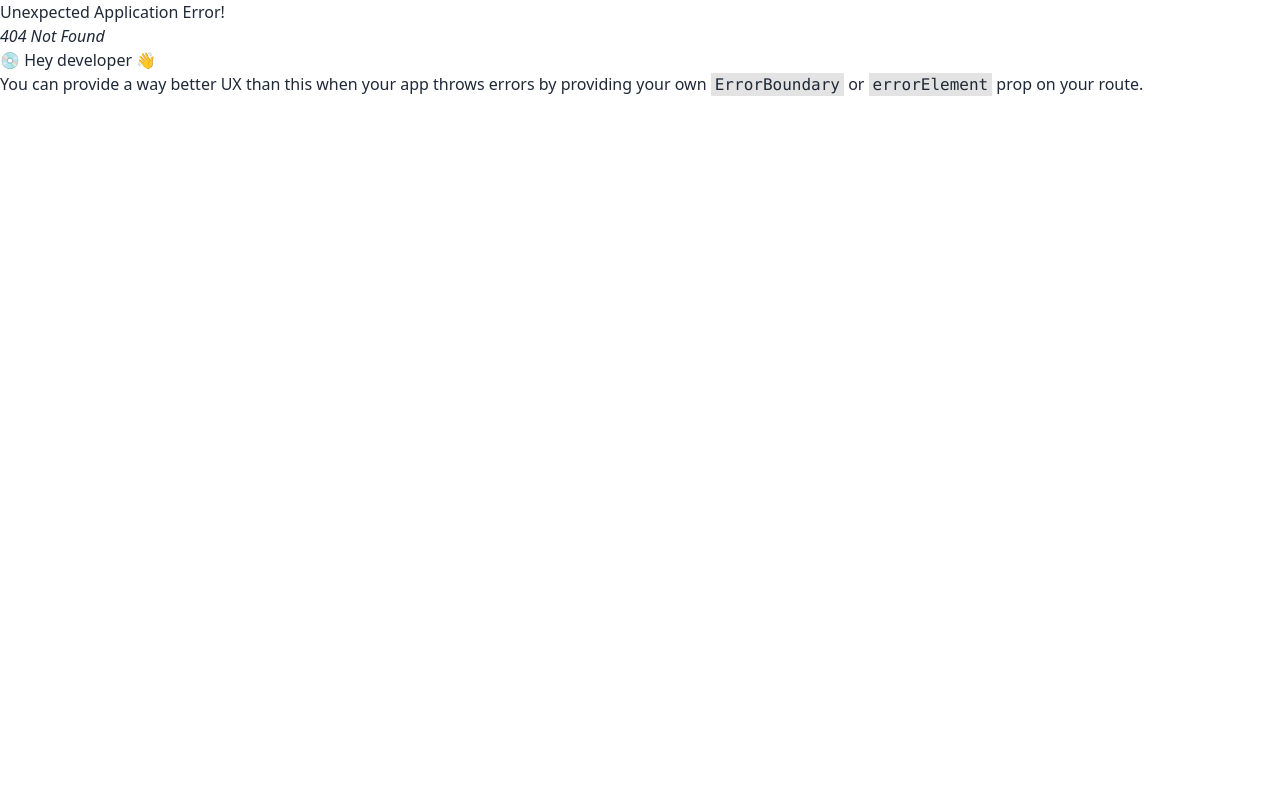
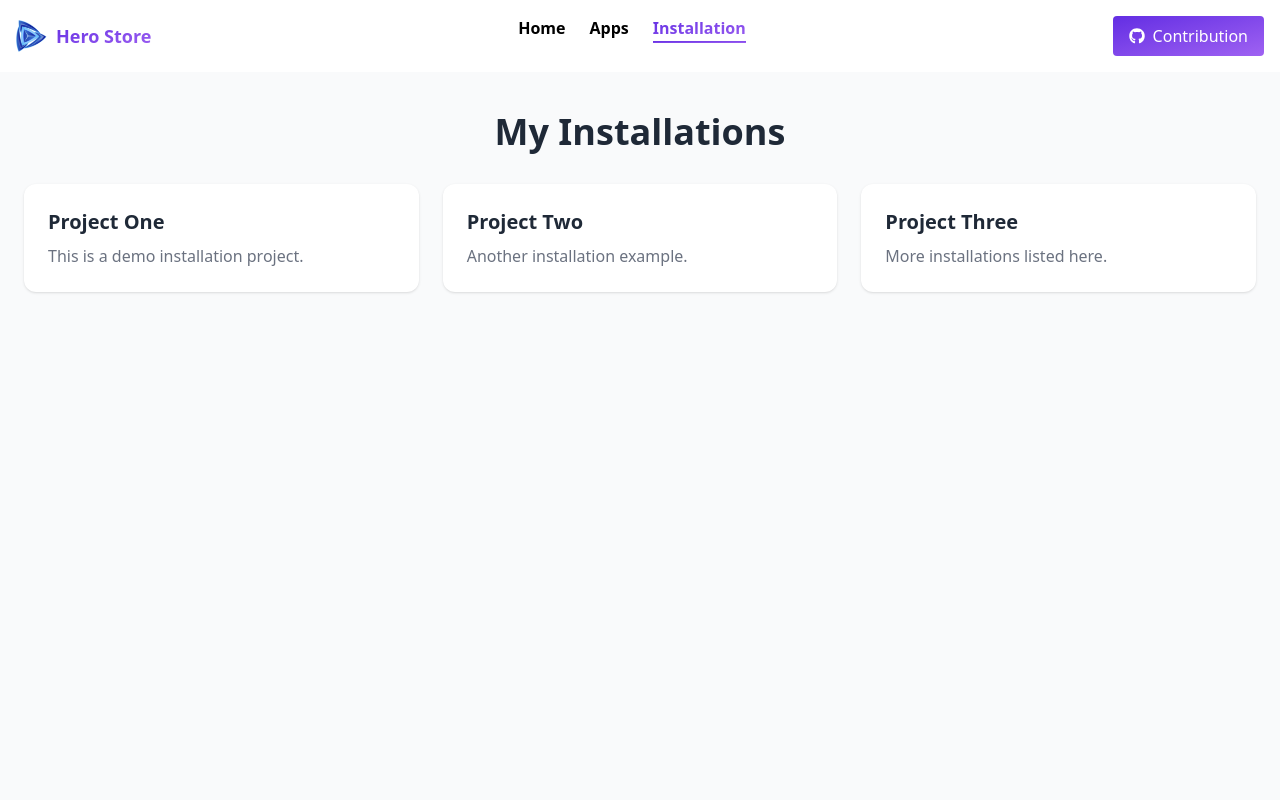
Before and after one commit to ALAMIN761740/HERO_STORE, a React (Vite) app: page /installation in a window 1280 px wide. Before the commit this address had no page. Shown: the top 800 px of the page. Built offline with nearby package versions, Linux system fonts and the light colour scheme.

Commit message:
Add ErrorPage.jsx and MyInstallation.jsx

```diff
--- a/src/components/Footer.jsx
+++ b/src/components/Footer.jsx
@@ -1,5 +1,5 @@
 import { FaGlobe, FaTwitter, FaLinkedin, FaInstagram } from "react-icons/fa";
-import { NavLink } from "react-router";
+import { Link } from "react-router";
 
 const Footer = () => {
   return (
@@ -8,10 +8,10 @@ const Footer = () => {
       <div className="max-w-7xl mx-auto px-6 py-12 flex  justify-between gap-8 items-start  text-center md:text-left">
 
 
-        <NavLink to="/" className="inline-flex items-center space-x-2">
+        <Link to="/" className="inline-flex items-center space-x-2">
             <img className="w-8 h-8" src="./../../assets/logo.png" alt="Hero Store logo" />
             <span className="text-lg font-semibold  ">Hero Store</span>
-        </NavLink>
+        </Link>
 
 
         <div>
--- /dev/null
+++ b/src/pages/ErrorPage.jsx
@@ -0,0 +1,22 @@
+import { Link } from "react-router";
+
+const ErrorPage = () => {
+  return (
+    <div className="flex flex-col items-center justify-center h-screen bg-gray-100 text-center px-4">
+      <h1 className="text-7xl font-bold text-red-500">404</h1>
+      <p className="text-2xl mt-4 font-semibold">Page Not Found</p>
+      <p className="text-gray-500 mt-2">
+        Oops! The page you are looking for does not exist.
+      </p>
+
+      <Link
+        to="/"
+        className="mt-6 px-6 py-3 bg-gradient-to-r from-purple-600 to-indigo-600 text-white rounded-lg shadow hover:scale-105 transition"
+      >
+        Go Back Home
+      </Link>
+    </div>
+  );
+};
+
+export default ErrorPage;
--- /dev/null
+++ b/src/pages/MyInstallation.jsx
@@ -0,0 +1,40 @@
+
+
+
+const MyInstallation = () => {
+  return (
+    <div className="min-h-screen bg-gray-50 px-6 py-10">
+      <h1 className="text-4xl font-bold text-center mb-8">
+        My Installations
+      </h1>
+
+      <div className="grid md:grid-cols-3 gap-6">
+        {/* Card 1 */}
+        <div className="bg-white p-6 rounded-xl shadow hover:shadow-lg transition">
+          <h2 className="text-xl font-semibold mb-2">Project One</h2>
+          <p className="text-gray-500">
+            This is a demo installation project.
+          </p>
+        </div>
+
+        {/* Card 2 */}
+        <div className="bg-white p-6 rounded-xl shadow hover:shadow-lg transition">
+          <h2 className="text-xl font-semibold mb-2">Project Two</h2>
+          <p className="text-gray-500">
+            Another installation example.
+          </p>
+        </div>
+
+        {/* Card 3 */}
+        <div className="bg-white p-6 rounded-xl shadow hover:shadow-lg transition">
+          <h2 className="text-xl font-semibold mb-2">Project Three</h2>
+          <p className="text-gray-500">
+            More installations listed here.
+          </p>
+        </div>
+      </div>
+    </div>
+  );
+};
+
+export default MyInstallation;
--- a/src/routes/Router.jsx
+++ b/src/routes/Router.jsx
@@ -3,19 +3,27 @@ import MainLayout from "../layouts/MainLayout";
 import Home from "../pages/Home";
 import AllApps from "../pages/AllApps";
 import AppDetails from "../pages/AppDetails";
-// import MyInstallation from "../pages/MyInstallation";
-// import ErrorPage from "../pages/ErrorPage";
+import MyInstallation from "../pages/MyInstallation";
+import ErrorPage from "../pages/ErrorPage";
 
 const router = createBrowserRouter([
   {
     path: "/",
     element: <MainLayout />,
-    // errorElement: <ErrorPage />,
+    errorElement: <ErrorPage />,
     children: [
-      { path: "/", element: <Home /> },
-      { path: "/apps", element: <AllApps /> },
-      { path: "/apps/:id", element: <AppDetails /> },
-    //   { path: "/installation", element: <MyInstallation /> },
+      { path: "/",
+        element: <Home />
+      },
+      { path: "/apps",
+        element: <AllApps />
+      },
+      { path: "/apps/:id",
+        element: <AppDetails />
+      },
+      { path: "/installation",
+        element: <MyInstallation />
+      },
     ],
   },
 ]);
```
